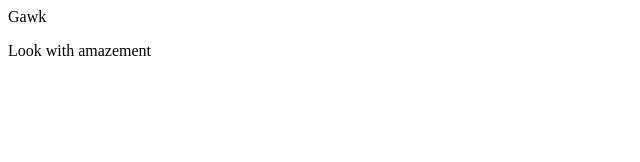
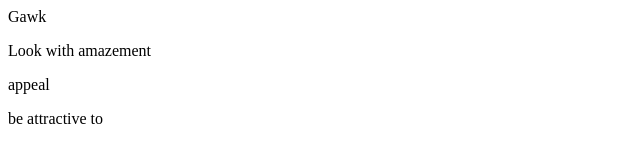
Before and after one commit to soumyayadav10/demo, a plain HTML site: page index.html in a window 1280 px wide. Shown: the whole page, without its empty margins (0-640 px from the left). Drawn offline with Linux system fonts and the light colour scheme.

Commit message:
Update index.html

```diff
--- a/index.html
+++ b/index.html
@@ -3,5 +3,7 @@
   <body>
     <h>Gawk</h>
     <p>Look with amazement</p>
+    <h>appeal</h>
+    <p>be attractive to</p>
   </body>
 </html>
```
